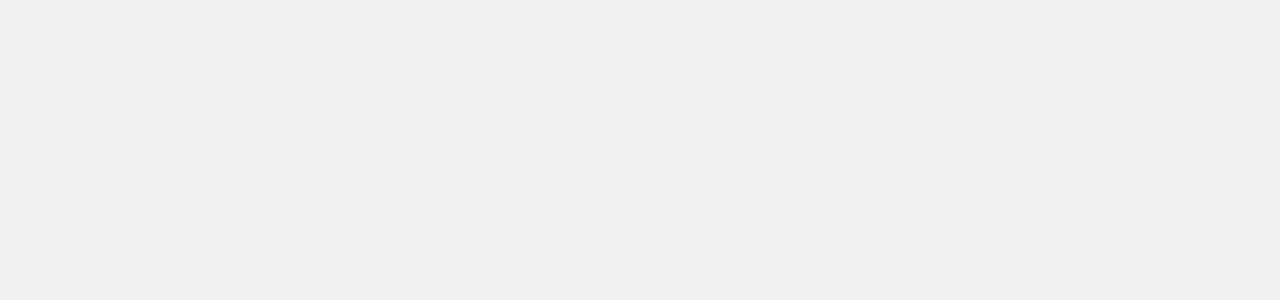
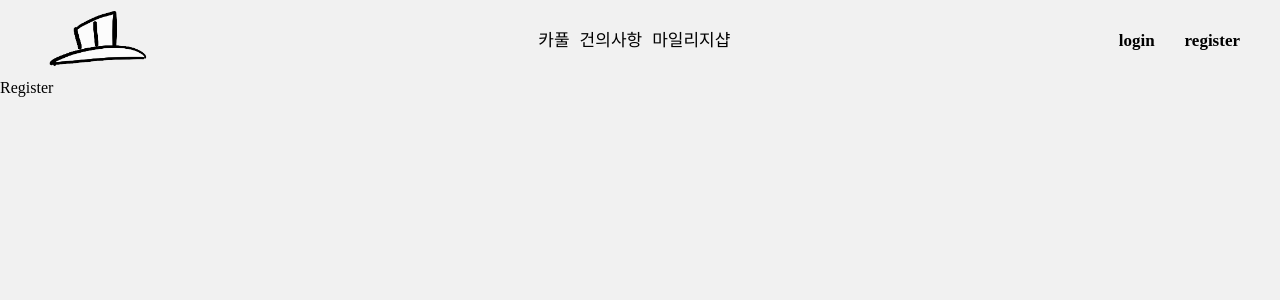
Before and after one commit to hky035/carpool-frontend, a React (Create React App) app: page /register in a window 1280 px wide. Before the commit this address had no page. Shown: the top 300 px of the page. Built offline with nearby package versions, Linux system fonts and the light colour scheme.

Commit message:
feat: 회원가입 라우팅 추가

```diff
--- a/src/App.js
+++ b/src/App.js
@@ -6,6 +6,7 @@
 import Post from "./component/post/Post";
 import Mileage from "./component/mileage/Mileage";
 import Login from "./component/login/Login";
+import Register from "./component/login/Register";
 
 function App() {
   return (
@@ -18,6 +19,7 @@
             <Route path="post" element={<Post />} />
             <Route path="mileage-shop" element={<Mileage />} />
             <Route path="login" element={<Login/>} />
+            <Route path="register" element={<Register/>} />
           </Route>
        </Routes>
       </BrowserRouter>
--- /dev/null
+++ b/src/component/login/Register.js
@@ -0,0 +1,9 @@
+import React from 'react'
+
+const Register = () => {
+  return (
+    <div>Register</div>
+  )
+}
+
+export default Register
```
